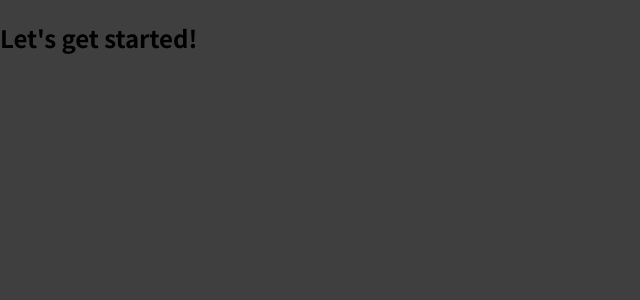
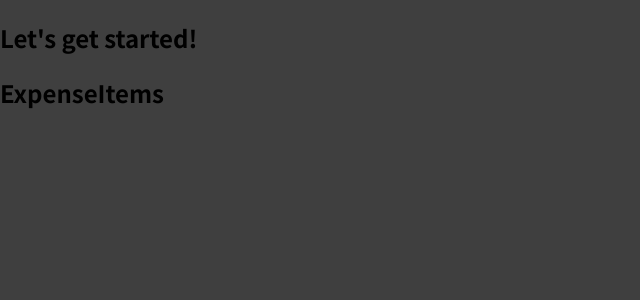
Before and after one commit to jagannatarajan1/react, a JavaScript app in the folder react-basic/: page / in a window 1280 px wide. Shown: the top 300 px of the page, without its empty margins (0-640 px from the left). Built offline with nearby package versions, Linux system fonts and the light colour scheme.

Commit message:
workin with the expense

```diff
--- a/react-basic/src/App.js
+++ b/react-basic/src/App.js
@@ -1,7 +1,9 @@
+import ExpenseItems from "./components/ExpenseItem";
 function App() {
   return (
     <div>
       <h2>Let's get started!</h2>
+      <ExpenseItems></ExpenseItems>
     </div>
   );
 }
--- /dev/null
+++ b/react-basic/src/components/ExpenseItem.js
@@ -0,0 +1,4 @@
+function ExpenseItems() {
+  return <h2>ExpenseItems</h2>;
+}
+export default ExpenseItems;
```
